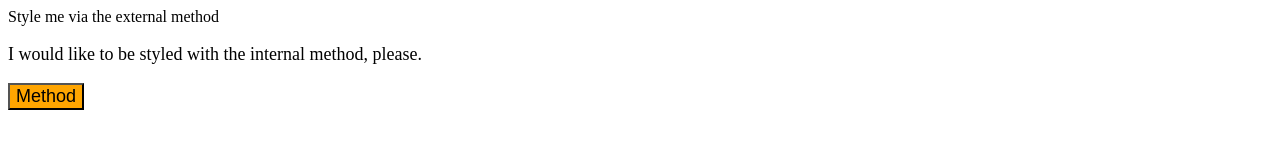
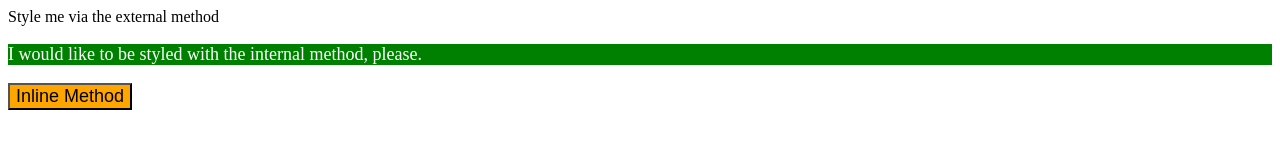
Before and after one commit to scottynic/css-test-01, a plain HTML site: page index.html in a window 1280 px wide. Drawn offline with Linux system fonts and the light colour scheme.

Commit message:
Changes made
Fixes to my own mistakes corrected.

```diff
--- a/index.html
+++ b/index.html
@@ -7,7 +7,7 @@
     <link href="styles.css">
     <style>
         p {
-            color: white
+            color: white;
             background-color: green;
             font-size: 18px;
         }
@@ -16,6 +16,6 @@
 <body>
     <div>Style me via the external method</div>
     <p>I would like to be styled with the internal method, please.</p>
-    <button style="background-color: orange; color: black; font-size: 18px;">Method</button>
+    <button style="background-color: orange; color: black; font-size: 18px;">Inline Method</button>
 </body>
 </html>
```
